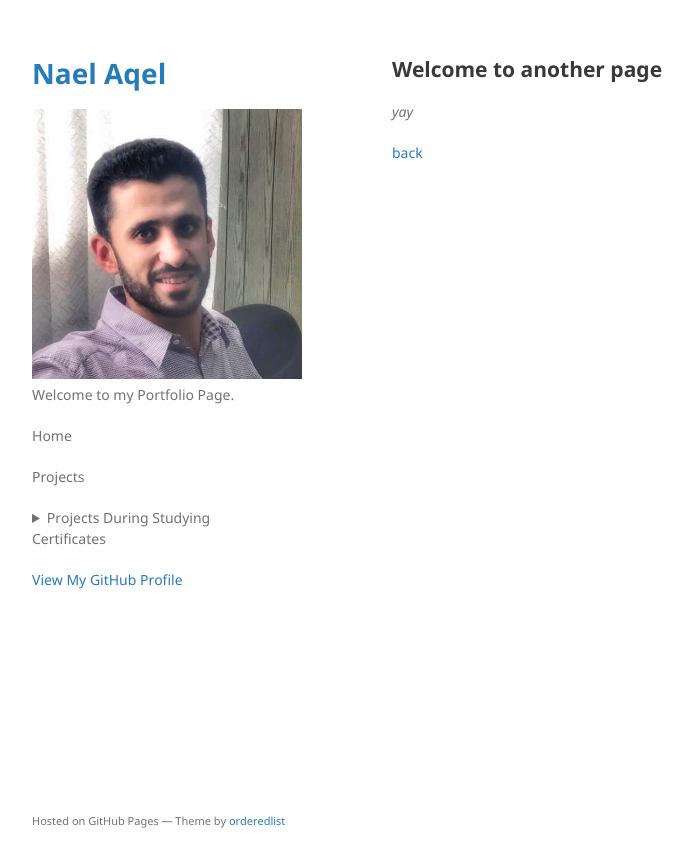
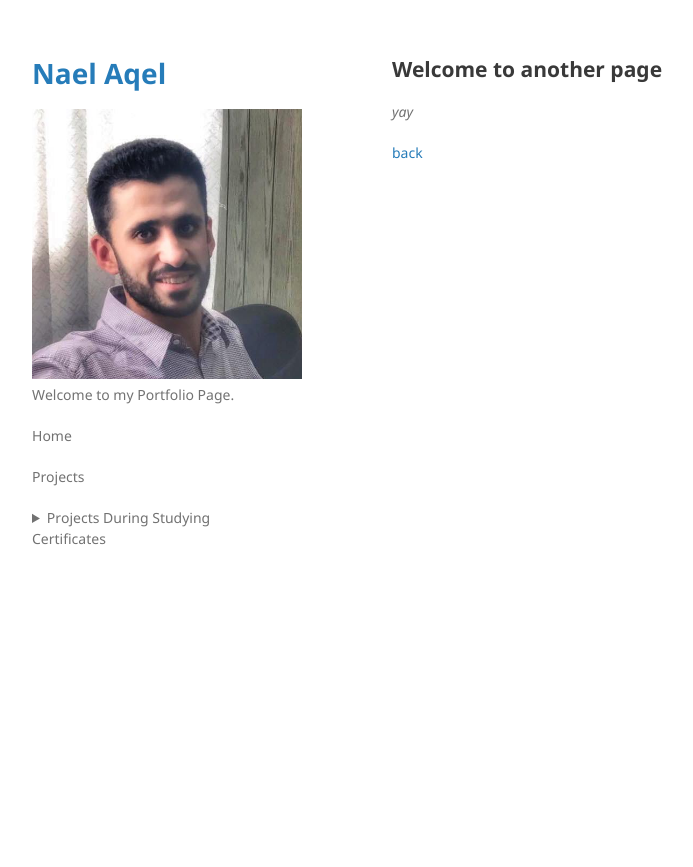
Before and after one commit to NaelAqel/naelaqel.github.io, a Jekyll site: the page built from another-page.md, in a window 1280 px wide. Shown: the top 867 px of the page, without its empty margins (178-871 px from the left). Built offline with Jekyll 4.4.1, drawn with Linux system fonts in a browser that asks for light colours; our own code applies the rules of GitHub Pages for plain Markdown files.

Commit message:
remove footer , downloads, and page link

```diff
--- a/_layouts/default.html
+++ b/_layouts/default.html
@@ -34,21 +34,6 @@
         <p>Certificates</p>
         </nav>
 
-        {% if site.github.is_project_page %}
-        <p class="view"><a href="{{ site.github.repository_url }}">View the Project on GitHub <small>{{ site.github.repository_nwo }}</small></a></p>
-        {% endif %}
-
-        {% if site.github.is_user_page %}
-        <p class="view"><a href="{{ site.github.owner_url }}">View My GitHub Profile</a></p>
-        {% endif %}
-
-        {% if site.show_downloads %}
-        <ul class="downloads">
-          <li><a href="{{ site.github.zip_url }}">Download <strong>ZIP File</strong></a></li>
-          <li><a href="{{ site.github.tar_url }}">Download <strong>TAR Ball</strong></a></li>
-          <li><a href="{{ site.github.repository_url }}">View On <strong>GitHub</strong></a></li>
-        </ul>
-        {% endif %}
       </header>
       <section>
 
@@ -56,10 +41,7 @@
 
       </section>
       <footer>
-        {% if site.github.is_project_page %}
-        <p>This project is maintained by <a href="{{ site.github.owner_url }}">{{ site.github.owner_name }}</a></p>
-        {% endif %}
-        <p><small>Hosted on GitHub Pages &mdash; Theme by <a href="https://github.com/orderedlist">orderedlist</a></small></p>
+
       </footer>
     </div>
     <script src="{{ "/assets/js/scale.fix.js" | relative_url }}"></script>
```
